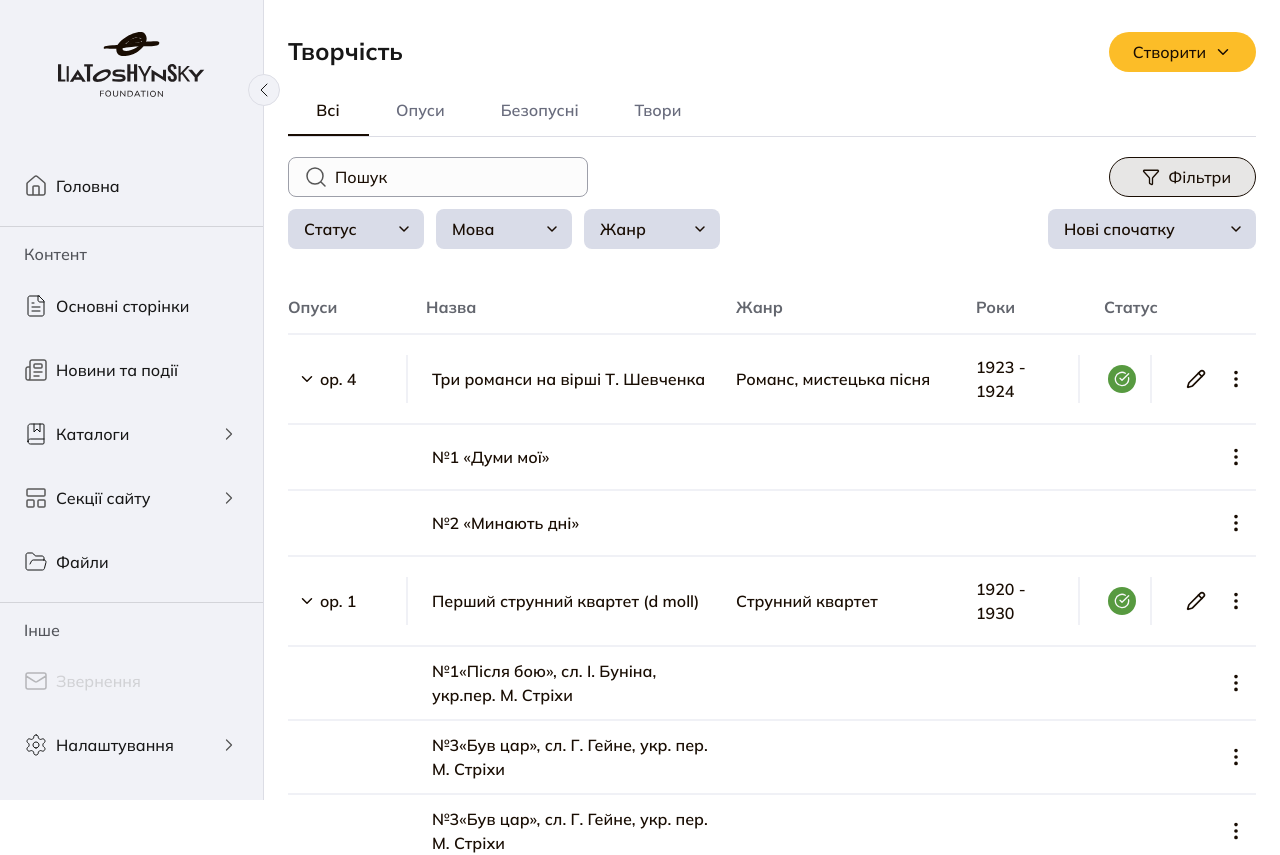
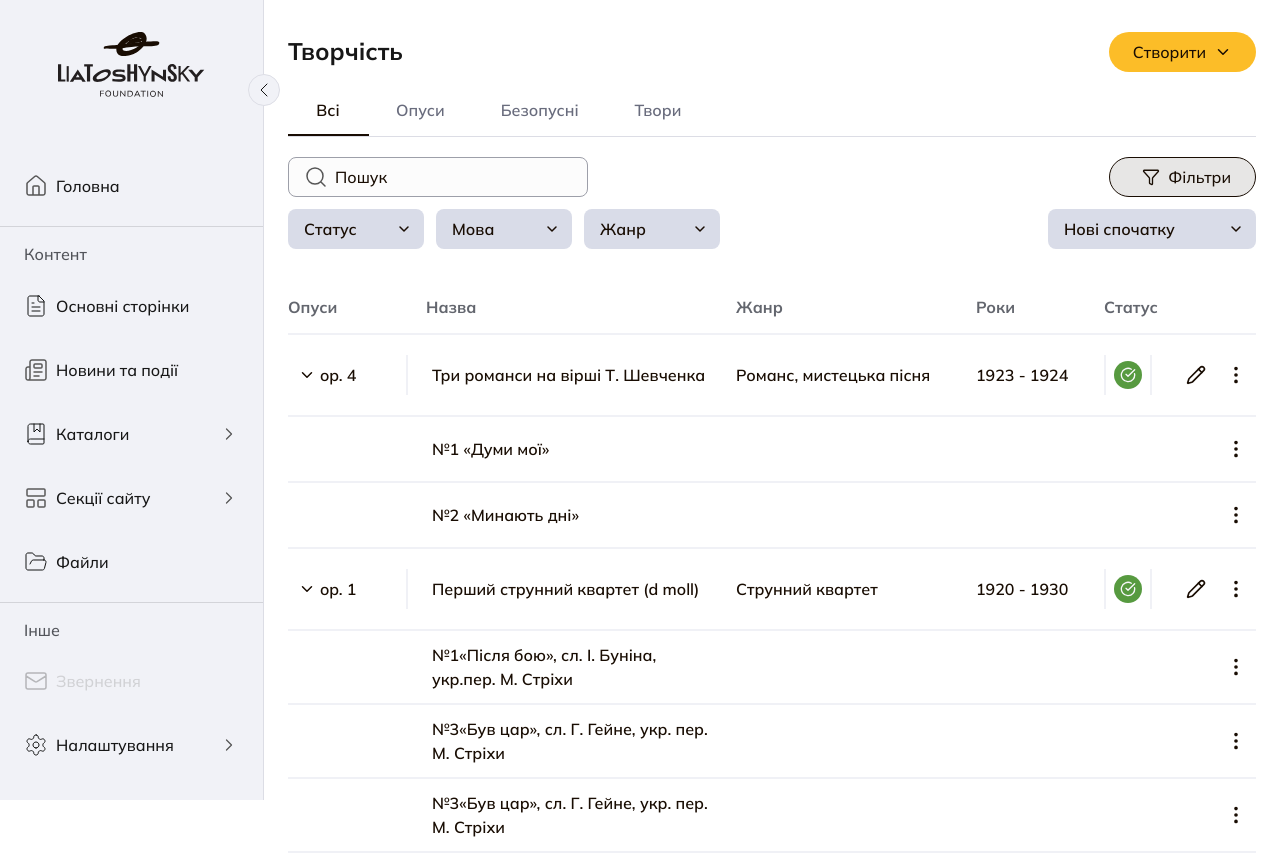
Before and after one commit to Liatoshynsky-Foundation/lf-admin, a Next.js app: page /creativity in a window 1280 px wide. Shown: the top 855 px of the page. Built offline with nearby package versions, Linux system fonts and the light colour scheme.

Commit message:
fix(ui): add left devider prop

```diff
--- a/app/(logged_in)/creativity/WorksTable.tsx
+++ b/app/(logged_in)/creativity/WorksTable.tsx
@@ -5,14 +5,47 @@ import React from 'react';
 
 import { WorkStatus } from './works.mock';
 import { styles } from './WorksTable.styles';
-import { COLUMNS, GROUP_MENU_ITEMS, WORK_MENU_ITEMS, WORKS_BASE_PATH } from '~/constants/creativity';
+import { GROUP_MENU_ITEMS, WORK_MENU_ITEMS, WORKS_BASE_PATH } from '~/constants/creativity';
 import { StatusBadge } from '~/shared/components/table-layout/components/StatusBadge';
 import {
   BaseRowData,
+  ColumnsConfig,
   GroupRowRenderer,
   IndividualRowRenderer
 } from '~/shared/components/table-layout/row-variants/Row.types';
 import { TableLayout } from '~/shared/components/table-layout/TableLayout';
+
+export const COLUMNS: readonly ColumnsConfig[] = [
+  {
+    id: 'opus',
+    headerLabel: 'Опуси',
+    width: '88px',
+    hasRightDivider: true
+  },
+  {
+    id: 'title',
+    headerLabel: 'Назва',
+    width: 'minmax(220px, 1fr)'
+  },
+  {
+    id: 'genre',
+    headerLabel: 'Жанр',
+    width: '216px'
+  },
+  {
+    id: 'years',
+    headerLabel: 'Роки',
+    width: '104px'
+  },
+  {
+    id: 'status',
+    headerLabel: 'Статус',
+    width: '48px',
+    hasRightDivider: true,
+    hasLeftDivider: true,
+    align: 'center'
+  }
+];
 
 export type TableGroupRowData = Readonly<{
   id: string;
--- a/app/constants/creativity.ts
+++ b/app/constants/creativity.ts
@@ -1,5 +1,4 @@
 import type { FilterOption } from '~/shared/components/selector/FilterSelect';
-import { HeaderConfig } from '~/shared/components/table-layout/TableHeader';
 import { BaseContentStatuses } from '~/types/enums/common.enums';
 
 export type WorksTabValue = 'all' | 'opus' | 'ungrouped' | 'works';
@@ -105,35 +104,3 @@ export const WORK_MENU_ITEMS = [
   { id: 'share', label: 'Поширити' },
   { id: 'delete', label: 'Видалити', danger: true }
 ] as const;
-
-export const COLUMNS: readonly HeaderConfig[] = [
-  {
-    id: 'opus',
-    headerLabel: 'Опуси',
-    width: '88px',
-    hasRightDivider: true
-  },
-  {
-    id: 'title',
-    headerLabel: 'Назва',
-    width: 'minmax(220px, 1fr)'
-  },
-  {
-    id: 'genre',
-    headerLabel: 'Жанр',
-    width: '216px'
-  },
-  {
-    id: 'years',
-    headerLabel: 'Роки',
-    width: '104px',
-    hasRightDivider: true
-  },
-  {
-    id: 'status',
-    headerLabel: 'Статус',
-    width: '48px',
-    hasRightDivider: true,
-    align: 'center'
-  }
-];
--- a/app/shared/components/table-layout/TableHeader.styles.ts
+++ b/app/shared/components/table-layout/TableHeader.styles.ts
@@ -33,9 +33,9 @@ export const styles = {
     ...SINGLE_LINE_ELLIPSIS,
   },
 
-  headerTextCell: (colId: string, align?: 'left' | 'center' | 'right'): SxProps<Theme> => ({
+  headerTextCell: (): SxProps<Theme> => ({
     ...styles.tableHeaderText,
-    textAlign: align ?? (colId === 'status' ? 'center' : 'left'),
+    textAlign: 'left',
     width: '100%',
   }),
 };
--- a/app/shared/components/table-layout/TableHeader.tsx
+++ b/app/shared/components/table-layout/TableHeader.tsx
@@ -3,31 +3,19 @@
 import { Box, Typography } from '@mui/material';
 import React from 'react';
 
+import { ColumnsConfig } from './row-variants/Row.types';
 import { styles } from './TableHeader.styles';
 
-export type HeaderConfig = {
-  id: string;
-  headerLabel: string;
-  width: string;
-  hasRightDivider?: boolean;
-  align?: 'left' | 'center' | 'right';
-};
-
 type HeaderRowProps = Readonly<{
-  columns: readonly HeaderConfig[];
+  columns: readonly ColumnsConfig[];
   gridTemplate: string;
-  actionsColumnWidth?: string;
 }>;
 
 export function HeaderRow({ columns, gridTemplate }: HeaderRowProps) {
   return (
     <Box sx={styles.tableHeader(gridTemplate, columns[0]?.width ?? 'auto')}>
       {columns.map((col) => (
-        <Typography
-          key={col.id}
-          className={col.id === 'status' ? 'status-header' : ''}
-          sx={styles.headerTextCell(col.id, col.align)}
-        >
+        <Typography key={col.id} className={col.id === 'status' ? 'status-header' : ''} sx={styles.headerTextCell()}>
           {col.headerLabel}
         </Typography>
       ))}
--- a/app/shared/components/table-layout/TableLayout.tsx
+++ b/app/shared/components/table-layout/TableLayout.tsx
@@ -5,12 +5,12 @@ import React from 'react';
 
 import { GroupedRow } from './row-variants/GroupedRow';
 import { PlainRow } from './row-variants/PlainRow';
-import { BaseRowData } from './row-variants/Row.types';
-import { HeaderConfig, HeaderRow } from './TableHeader';
+import { BaseRowData, ColumnsConfig } from './row-variants/Row.types';
+import { HeaderRow } from './TableHeader';
 
 type TableLayoutProps<TGroup, TSub, TPlain> = Readonly<{
   data: readonly BaseRowData<TGroup, TSub, TPlain>[];
-  columns: readonly HeaderConfig[];
+  columns: readonly ColumnsConfig[];
 }>;
 
 export function TableLayout<TGroup, TSub, TPlain>({ data, columns }: TableLayoutProps<TGroup, TSub, TPlain>) {
--- a/app/shared/components/table-layout/row-variants/GroupedRow.styles.ts
+++ b/app/shared/components/table-layout/row-variants/GroupedRow.styles.ts
@@ -63,13 +63,15 @@ export const styles = {
     width: customWidth ?? ACTIONS_COLUMN_WIDTH,
   }),
 
-  groupCell: (colId: string, hasRightDivider?: boolean): SxProps<Theme> => ({
+  groupCell: (colId: string, hasRightDivider?: boolean, hasLeftDivider?: boolean): SxProps<Theme> => ({
     minWidth: 0,
     height: '100%',
     display: 'flex',
     alignItems: 'center',
     pr: hasRightDivider ? '10px' : 0,
+    pl: hasLeftDivider ? '10px' : 0,
     borderRight: hasRightDivider ? BORDER : 'none',
+    borderLeft: hasLeftDivider ? BORDER : 'none',
     ...(colId === 'status' ? { justifyContent: 'center', width: '100%' } : { justifyContent: 'flex-start' }),
   }),
 
@@ -80,13 +82,15 @@ export const styles = {
     ...(colId === 'status' ? { textAlign: 'center' } : { textAlign: 'left' }),
   }),
 
-  subCell: (colId: string, hasRightDivider?: boolean, hasContent?: boolean): SxProps<Theme> => ({
+  subCell: (colId: string, hasRightDivider?: boolean, hasLeftDivider?: boolean, hasContent?: boolean): SxProps<Theme> => ({
     minWidth: 0,
     height: '100%',
     display: 'flex',
     alignItems: 'center',
     pr: hasRightDivider && hasContent ? '10px' : 0,
+    pl: hasLeftDivider && hasContent ? '10px' : 0,
     borderRight: hasRightDivider && hasContent ? BORDER : 'none',
+    borderLeft: hasLeftDivider && hasContent ? BORDER : 'none',
     ...(colId === 'status' ? { justifyContent: 'center', width: '100%' } : { justifyContent: 'flex-start' }),
   }),
 
--- a/app/shared/components/table-layout/row-variants/GroupedRow.tsx
+++ b/app/shared/components/table-layout/row-variants/GroupedRow.tsx
@@ -4,14 +4,13 @@ import React from 'react';
 
 import { ContextMenu } from '../components/ContextMenu';
 import { EditAction } from '../components/EditAction';
-import { HeaderConfig } from '../TableHeader';
 import { styles } from './GroupedRow.styles';
-import { GroupRowRenderer, RowActionConfig } from './Row.types';
+import { ColumnsConfig, GroupRowRenderer, RowActionConfig } from './Row.types';
 
 type GroupedRowProps<TGroup, TSub> = Readonly<{
   groupData: TGroup;
   subRows: readonly TSub[];
-  columns: readonly HeaderConfig[];
+  columns: readonly ColumnsConfig[];
   gridTemplate: string;
   actionsColumnWidth?: string;
   renderer: GroupRowRenderer<TGroup, TSub>;
@@ -39,7 +38,7 @@ export function GroupedRow<TGroup, TSub>({
             const content = renderer.renderGroupCell(col.id, groupData);
 
             return (
-              <Box key={col.id} sx={styles.groupCell(col.id, col.hasRightDivider)}>
+              <Box key={col.id} sx={styles.groupCell(col.id, col.hasRightDivider, col.hasLeftDivider)}>
                 {typeof content === 'string' ? (
                   <Typography sx={styles.groupCellText(col.id)}>{content}</Typography>
                 ) : (
@@ -77,7 +76,7 @@ export function GroupedRow<TGroup, TSub>({
                   const hasContent = content !== null && content !== '';
 
                   return (
-                    <Box key={col.id} sx={styles.subCell(col.id, col.hasRightDivider, hasContent)}>
+                    <Box key={col.id} sx={styles.subCell(col.id, col.hasRightDivider, col.hasLeftDivider, hasContent)}>
                       {typeof content === 'string' ? (
                         <Typography sx={styles.subCellText(col.id)}>{content}</Typography>
                       ) : (
--- a/app/shared/components/table-layout/row-variants/PlainRow.styles.ts
+++ b/app/shared/components/table-layout/row-variants/PlainRow.styles.ts
@@ -32,6 +32,7 @@ export const styles = {
     display: 'flex',
     alignItems: 'center',
     pr: hasRightDivider ? '10px' : 0,
+    pl: hasBorderLeft ? '10px' : 0,
     borderRight: hasRightDivider ? BORDER : 'none',
     borderLeft: hasBorderLeft ? BORDER : 'none',
     ...(colId === 'title' ? { gridColumn: 'span 2' } : {}),
--- a/app/shared/components/table-layout/row-variants/PlainRow.tsx
+++ b/app/shared/components/table-layout/row-variants/PlainRow.tsx
@@ -3,13 +3,12 @@ import React from 'react';
 
 import { ContextMenu } from '../components/ContextMenu';
 import { EditAction } from '../components/EditAction';
-import { HeaderConfig } from '../TableHeader';
 import { styles } from './PlainRow.styles';
-import { IndividualRowRenderer, RowActionConfig } from './Row.types';
+import { ColumnsConfig, IndividualRowRenderer, RowActionConfig } from './Row.types';
 
 type PlainRowProps<TPlain> = Readonly<{
   plainData: TPlain;
-  columns: readonly HeaderConfig[];
+  columns: readonly ColumnsConfig[];
   gridTemplate: string;
   renderer: IndividualRowRenderer<TPlain>;
   actions?: RowActionConfig;
@@ -24,7 +23,7 @@ export function PlainRow<TPlain>({ plainData, columns, gridTemplate, renderer, a
         const content = renderer.renderPlainCell(col.id, plainData);
 
         return (
-          <Box key={col.id} sx={styles.plainCell(col.id, col.hasRightDivider)}>
+          <Box key={col.id} sx={styles.plainCell(col.id, col.hasRightDivider, col.hasLeftDivider)}>
             {typeof content === 'string' ? (
               <Typography sx={styles.plainCellText(col.id)}>{content}</Typography>
             ) : (
```
Also changed, not shown: app/shared/components/table-layout/row-variants/Row.types.ts (+9 -0 lines).
